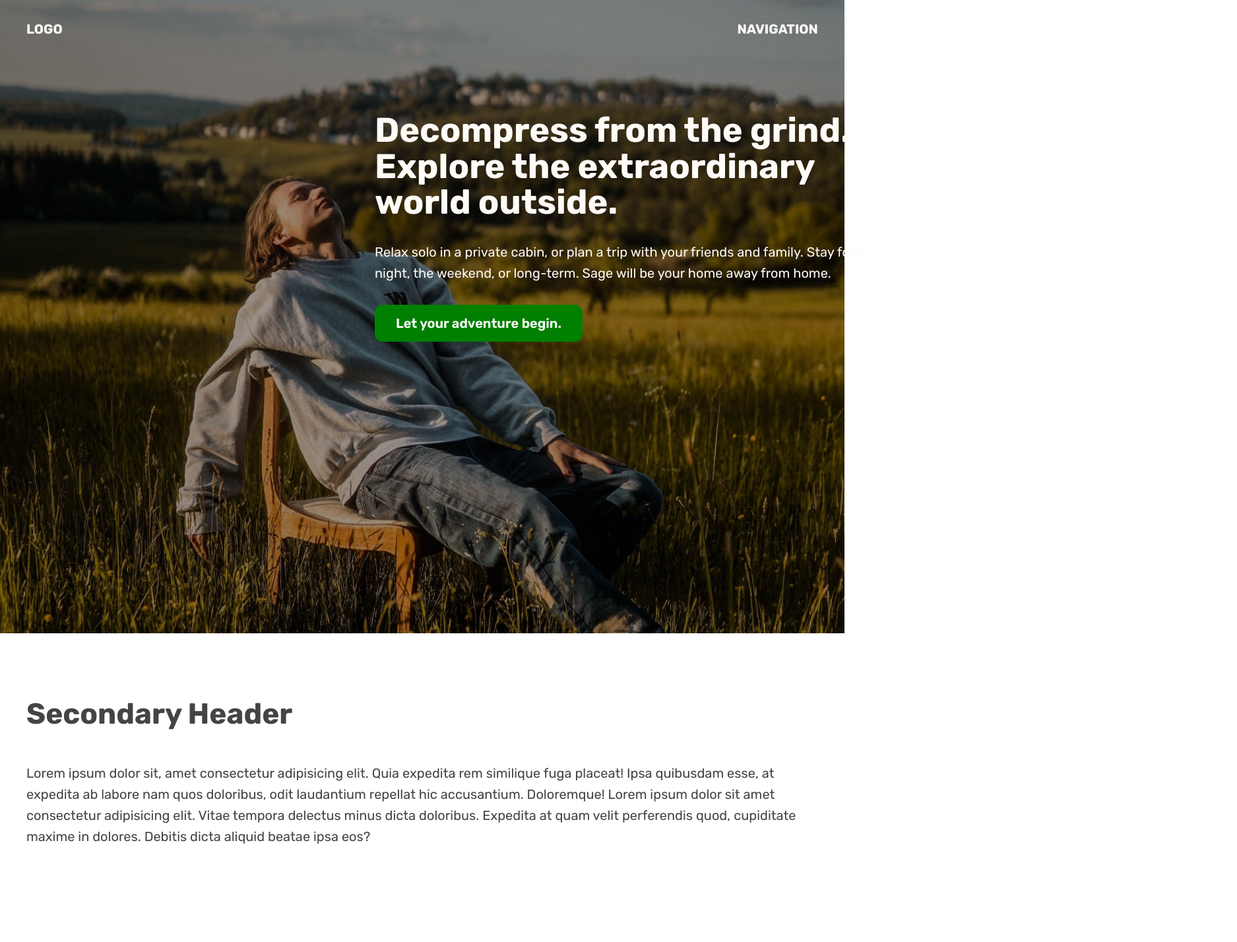
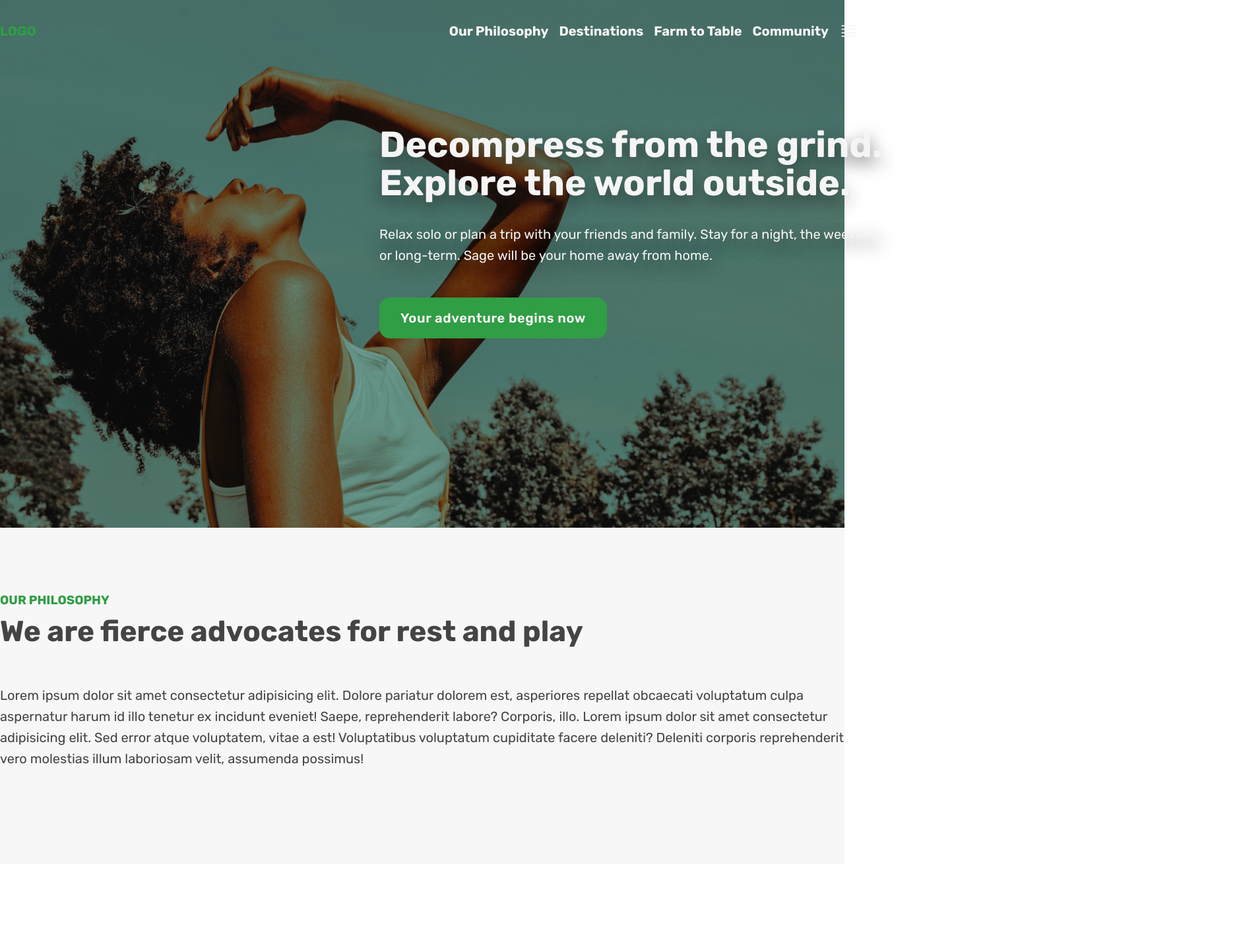
Before and after one commit to dxyz773/sage-breeze, a plain HTML site: page index.html in a window 1280 px wide. Shown: the whole page at 66% size, 1875 px wide, since content can reach past the window. After the commit the page ends 1310 px from the top, so only its background shows below. Drawn offline with Linux system fonts and the light colour scheme.

Commit message:
re-written HTML and CSS. Changes to the style and changed hero background img

```diff
--- a/index.html
+++ b/index.html
@@ -10,41 +10,71 @@
       href="https://fonts.googleapis.com/css2?family=Rubik:wght@400;600;700&display=swap"
       rel="stylesheet"
     />
+    <link rel="preconnect" href="https://fonts.googleapis.com" />
+    <link rel="preconnect" href="https://fonts.gstatic.com" crossorigin />
+    <link
+      href="https://fonts.googleapis.com/css2?family=Yeseva+One&display=swap"
+      rel="stylesheet"
+    />
     <link rel="stylesheet" href="./style.css" />
     <title>The Sage</title>
   </head>
   <body>
     <header>
       <nav class="container">
-        <div>LOGO</div>
-        <div>NAVIGATION</div>
+        <div class="logo">LOGO</div>
+        <div class="hero-links">
+          <a href="#philosophy">Our Philosophy</a>
+          <a href="#">Destinations</a>
+          <a href="#">Farm to Table</a>
+          <a href="#">Community</a>
+          <button>
+            <svg
+              xmlns="http://www.w3.org/2000/svg"
+              fill="none"
+              viewBox="0 0 24 24"
+              stroke-width="1.5"
+              stroke="currentColor"
+              class="btn-icon"
+            >
+              <path
+                stroke-linecap="round"
+                stroke-linejoin="round"
+                d="M3.75 5.25h16.5m-16.5 4.5h16.5m-16.5 4.5h16.5m-16.5 4.5h16.5"
+              />
+            </svg>
+          </button>
+        </div>
       </nav>
-
       <div class="header-container">
-        <div class="header-container-inner">
-          <h1>
-            Decompress from the grind. Explore the extraordinary world outside.
+        <div class="hero-inner-container">
+          <h1 class="hero-header">
+            Decompress from the grind. Explore the world outside.
           </h1>
           <p>
-            Relax solo in a private cabin, or plan a trip with your friends and
-            family. Stay for a night, the weekend, or long-term. Sage will be
-            your home away from home.
+            Relax solo or plan a trip with your friends and family. Stay for a
+            night, the weekend, or long-term. Sage will be your home away from
+            home.
           </p>
-          <a href="#" class="btn">Let your adventure begin.</a>
+          <a href="#" class="btn">Your adventure begins now</a>
         </div>
       </div>
     </header>
     <section>
-      <div class="container">
-        <h2>Secondary Header</h2>
+      <div class="container" id="philosophy">
+        <h3 class="tertiary-heading">Our Philosophy</h3>
+        <h2 class="secondary-heading">
+          We are fierce advocates for rest and play
+        </h2>
         <p>
-          Lorem ipsum dolor sit, amet consectetur adipisicing elit. Quia
-          expedita rem similique fuga placeat! Ipsa quibusdam esse, at expedita
-          ab labore nam quos doloribus, odit laudantium repellat hic
-          accusantium. Doloremque! Lorem ipsum dolor sit amet consectetur
-          adipisicing elit. Vitae tempora delectus minus dicta doloribus.
-          Expedita at quam velit perferendis quod, cupiditate maxime in dolores.
-          Debitis dicta aliquid beatae ipsa eos?
+          Lorem ipsum dolor sit amet consectetur adipisicing elit. Dolore
+          pariatur dolorem est, asperiores repellat obcaecati voluptatum culpa
+          aspernatur harum id illo tenetur ex incidunt eveniet! Saepe,
+          reprehenderit labore? Corporis, illo. Lorem ipsum dolor sit amet
+          consectetur adipisicing elit. Sed error atque voluptatem, vitae a est!
+          Voluptatibus voluptatum cupiditate facere deleniti? Deleniti corporis
+          reprehenderit vero molestias illum laboriosam velit, assumenda
+          possimus!
         </p>
       </div>
     </section>
--- a/style.css
+++ b/style.css
@@ -13,7 +13,6 @@ NOT USED YET
 #656461;
 
 */
-
 * {
   margin: 0;
   padding: 0;
@@ -22,46 +21,56 @@ NOT USED YET
 
 html {
   font-family: "Rubik", sans-serif;
+  line-height: 1.5;
   color: #444;
 }
 
+.container {
+  width: 1300px;
+  margin: 0 auto;
+}
+
 header {
+  color: #f5f5f5;
+  height: 100vh;
   position: relative;
-  height: 120vh;
-  background-image: linear-gradient(rgba(0, 0, 0, 0.4), rgba(0, 0, 0, 0.4)),
-    url(./images/rick-gebhardt-3faX71BaNe0-unsplash.jpg);
+  background-image: linear-gradient(
+      rgba(34, 34, 34, 0.3),
+      rgba(34, 34, 34, 0.3)
+    ),
+    url(./images/troy-wade-uiZY9I2_7DQ-unsplash2.jpg);
+
   background-size: cover;
-  color: #fffbf7;
-}
-.container {
-  margin: 0 auto;
-  width: 1200px;
 }
 
 .header-container {
-  width: 1200px;
+  width: 1300px;
   position: absolute;
-  left: 60%;
-  top: 35%;
-  /* background-color: red; */
-  transform: translate(-50%, -50%);
-  display: grid;
-  /* gap: 12px */
-  grid-template-columns: 1fr 2fr;
+  top: 50%;
+  left: 50%;
+  transform: translate(-5%, -65%);
 }
 
-.header-container-inner {
-  grid-column: 2/-1;
+.hero-inner-container {
+  width: 60%;
+  text-shadow: 0 10px 24px rgba(30, 30, 30, 0.55);
+}
+.hero-header {
+  font-size: 55px;
+  margin-bottom: 32px;
+  line-height: 1.05;
+
+  text-shadow: 0 10px 24px rgba(30, 30, 30, 0.55);
 }
 
-h1 {
-  font-size: 52px;
-  margin-bottom: 32px;
-  line-height: 1.05;
+section {
+  background-color: #f7f7f7;
+  padding: 96px 0;
 }
 
-h2 {
-  font-size: 44px;
+p {
+  font-size: 20px;
+  line-height: 1.6;
   margin-bottom: 48px;
 }
 
@@ -73,23 +82,71 @@ nav {
   padding-top: 32px;
 }
 
-p {
-  font-size: 20px;
-  line-height: 1.6;
-  margin-bottom: 48px;
-}
-
-section {
-  padding: 96px 0;
-}
-
 .btn:link,
 .btn:visited {
   font-size: 20px;
   font-weight: 600;
-  color: #fff;
+  padding: 16px 32px;
+  /* background-color: #4d7c0f; */
+  background-color: #2f9e44;
+  color: #f5f5f5;
+  border-radius: 16px;
   text-decoration: none;
-  background-color: green;
-  padding: 16px 32px;
-  border-radius: 12px;
+  display: inline-block;
+  text-shadow: none;
+  cursor: pointer;
+  letter-spacing: 0.6px;
 }
+
+.btn:hover,
+.btn:active {
+  transform: scale(1.02);
+}
+
+.hero-links {
+  display: flex;
+  gap: 16px;
+}
+
+.hero-links a:link,
+.hero-links a:visited {
+  text-decoration: none;
+  color: #f5f5f5;
+}
+
+.hero-links a:hover,
+.hero-links a:active {
+  color: #2f9e44;
+}
+
+.secondary-heading {
+  font-size: 44px;
+  margin-bottom: 48px;
+}
+
+.tertiary-heading {
+  text-transform: uppercase;
+  color: #2f9e44;
+}
+
+.hero-links button .btn-icon {
+  width: 28px;
+  height: 28px;
+  stroke: #f5f5f5;
+}
+
+.hero-links button .btn-icon:hover {
+  stroke: #2f9e44;
+}
+.hero-links button {
+  background: none;
+  border: none;
+  display: flex;
+  align-items: center;
+  justify-content: center;
+}
+
+.logo {
+  font-size: 20px;
+  color: #2f9e44;
+}
```
Also changed, not shown: images/troy-wade-uiZY9I2_7DQ-unsplash2.jpg (added), 2 other files.
